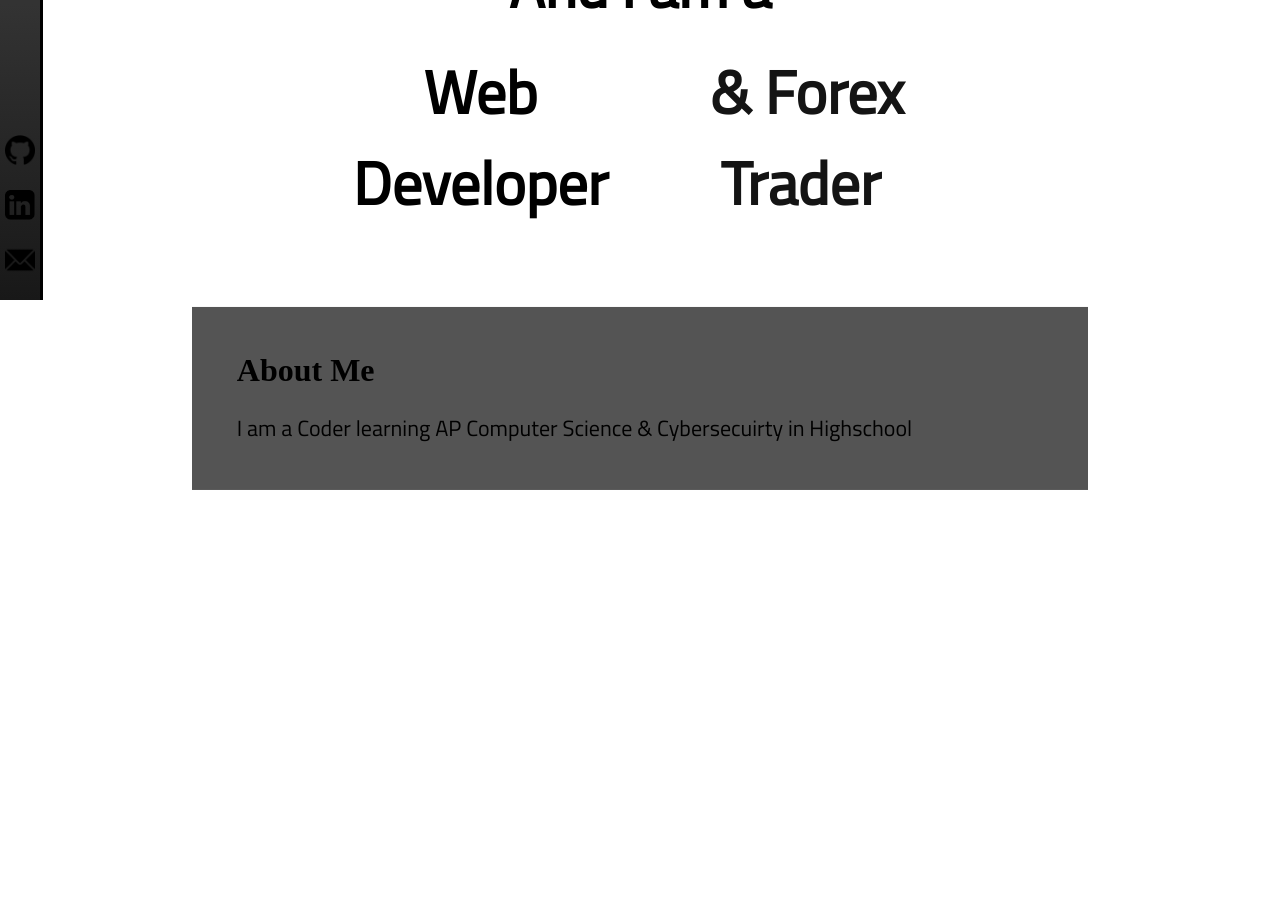
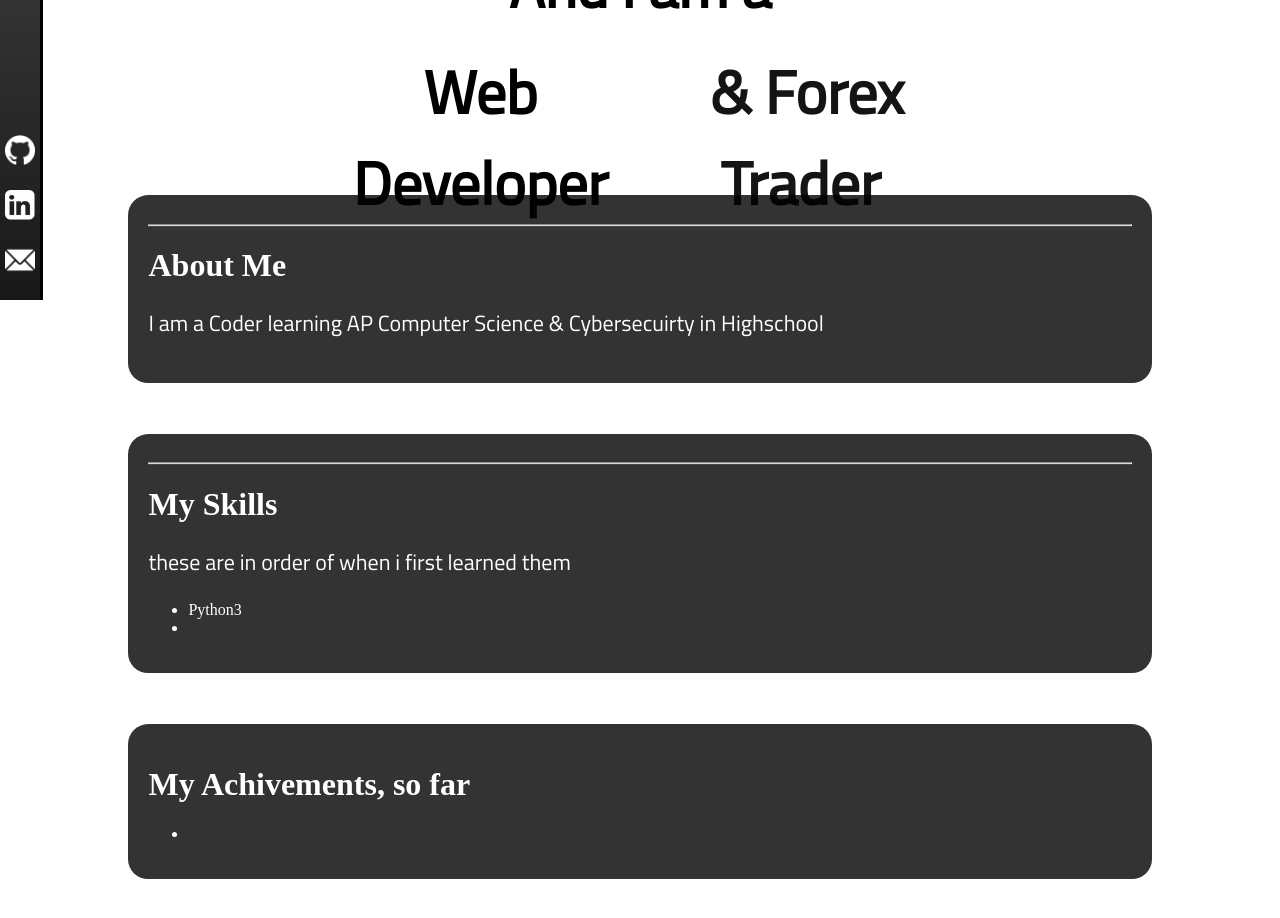
Before and after one commit to realmichealbay/resume-site, a SvelteKit app: page / in a window 1280 px wide. Shown: the part 500-1418 px from the top of the page. Before the commit the page ends 990 px from the top, so only its background shows below. Built offline with nearby package versions, Linux system fonts and the light colour scheme; a web font is replaced by a local one.

Commit message:
commit on master

```diff
--- a/src/routes/+page.svelte
+++ b/src/routes/+page.svelte
@@ -18,7 +18,27 @@
 
 <main>
 	<div>
+		<hr>
 		<h1>About Me</h1>
 		<p>I am a Coder learning AP Computer Science & Cybersecuirty in Highschool</p>
+
+
+
+
+	</div>
+	<div>
+		<hr>
+		<h1>My Skills</h1>
+		<p>these are in order of when i first learned them</p>
+		<ul>
+			<li>Python3</li>
+			<li></li>
+		</ul>
+	</div>
+	<div>
+		<h1>My Achivements, so far</h1>
+		<ul>
+			<li></li>
+		</ul>
 	</div>
 </main>
--- a/static/global.css
+++ b/static/global.css
@@ -1,5 +1,4 @@
 @charset "utf-8";
-
 @font-face {
 	font-family: NotosansJP;
 	src: url(NotoSansJP-VariableFont_wght.ttf);
@@ -12,28 +11,22 @@
 .custuom-Scroll::-webkit-scrollbar-button{
     display: none;
 }
-/* This will change the background of the entire scrollbar track */
 ::webkit-scrollbar {
     width: 12px;  /* Width of the vertical scrollbar */
     height: 12px; /* Height of the horizontal scrollbar */
     background-color: #141414; /* Color of the scrollbar track */
 }
-/* This will style the thumb of the scrollbar */
 ::webkit-scrollbar-thumb {
     background-color: #888;  /* Color of the scrollbar thumb */
     border-radius: 6px;      /* Rounded corners of the thumb */
     border: 2px solid #141414; /* Border around the thumb, make sure to subtract this value from the width and height */
 }
-
-/* Change the thumb color when hovering over it */
 ::webkit-scrollbar-thumb:hover {
     background-color: #555;
 }
 ::webkit-scrollbar-button {
     display: none;
 }
-
-
 
 html {
 	overflow-x: hidden;
@@ -55,6 +48,7 @@ html {
 #left-bar img{
     width: 100%;
     padding-bottom: 20px;
+    filter: invert();
 }
 
 
@@ -72,27 +66,35 @@ a:-webkit-any-link {
 }
 
 
+/*
+colors to remember
+#141414
+#181818
+#4774AD
+*/
 
 
 main {
-    width: 70%;
-    background-color: #545454;
+    width: 80%;
     position: absolute;
     top: 110%;
     left: 50%;
-    transform: translate(-50%, -40%);
+    transform: translate(-50%, -30%);
     z-index: -1;
-
 }
 main div{
-    margin: 5%;
+    color: #fff;
+    margin: 5% 0%;
+    padding: 2%;
+    border-radius: 20px;
+    background-color: rgba(51,51,51,1);
 }
 
 
 main a:-webkit-any-link {
 	color: #141414;
 }
-main h1{
+main h1,ul{
     font-family: NotosansJP;
 }
 p {
@@ -152,31 +154,6 @@ p {
         opacity: 1;
     }
 }
-/*
-#over-top-intro div:nth-child(1){
-    animation: Intro-Anim var(--anim-length);
-    animation-delay: 1s;
-}
-#over-top-intro div:nth-child(2){
-    animation: Intro-Anim var(--anim-length);
-    animation-delay: 2s;
-}
-#over-top-intro div:nth-child(3){
-    animation: Intro-Anim var(--anim-length);
-    animation-delay: 3s;
-}
-#over-top-intro div:nth-child(4){
-    animation: Intro-Anim var(--anim-length);
-    animation-delay: 4s;
-}
-#over-top-intro div:nth-child(5){
-    animation: Intro-Anim var(--anim-length);
-    animation-delay: 5s;
-}
-#over-top-intro div:nth-child(6){
-    animation: Intro-Anim var(--anim-length);
-    animation-delay: 6s;
-}*/
 #over-top-intro > div:last-child {
     animation: Intro-Anim-Stay var(--anim-length);
     animation-fill-mode: both;
```
